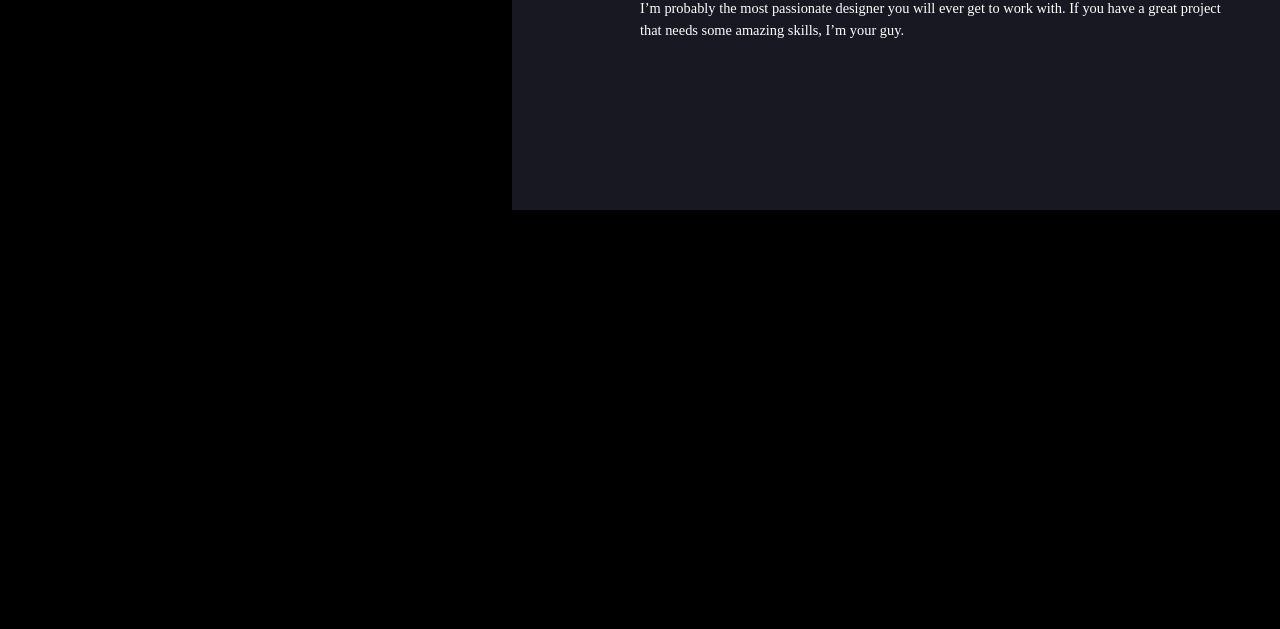
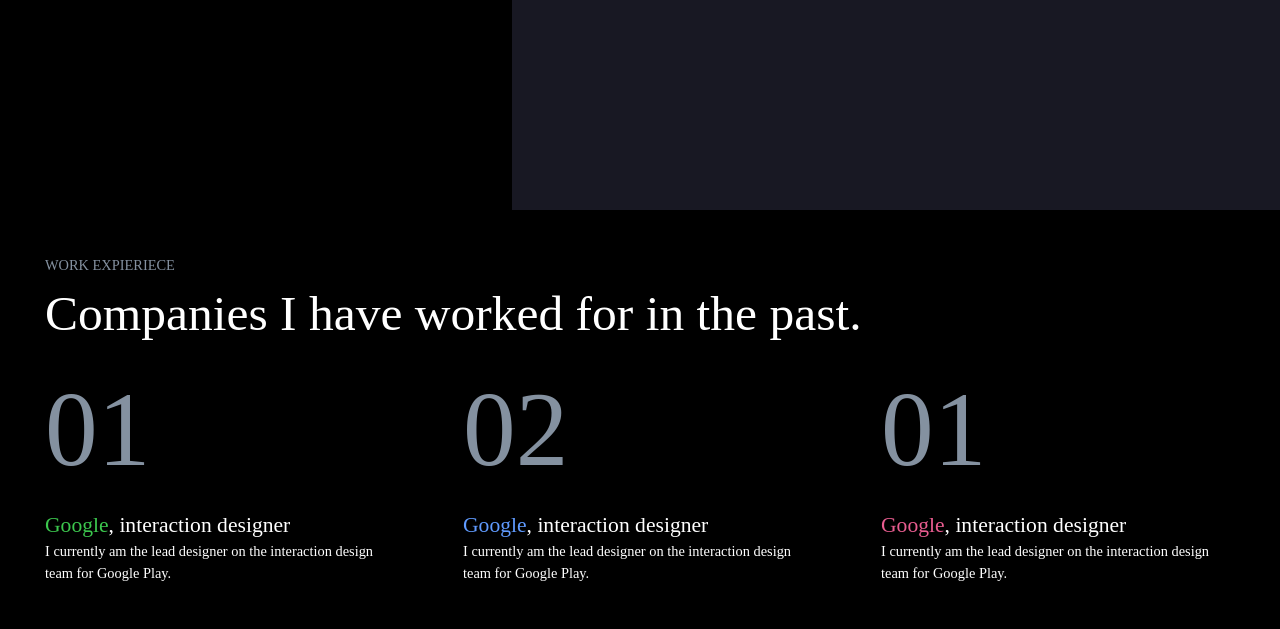
Before and after one commit to GrazianoMono/Portfolio, a website built with webpack: page src/index.html in a window 1280 px wide. Shown: the part 590-1219 px from the top of the page. Before the commit the page ends 800 px from the top, so only its background shows below. Built offline with nearby package versions, Linux system fonts and the light colour scheme; files whose address does not match are found by name.

Commit message:
feat: created work section with company component, fix: momentarily commented header message due to big size

```diff
--- a/src/index.html
+++ b/src/index.html
@@ -15,8 +15,7 @@
 						navbar__logo
 						u-flex-col u-align-start u-justify-stretch
 					"
-				>
-				</div>
+				></div>
 				<div
 					class="
 						navbar__menu
@@ -38,18 +37,69 @@
 				<div class="header__image">
 					<img src="./assets/img/header-image.png" alt="My photo" />
 				</div>
+				<!--
 				<div class="header__message">
-					<h1>
+					<h1 class="message-heading">
 						I'm Robin Williams.<br />A product designer based in
 						Italy.
 					</h1>
-					<span class="text-fixed">
+					<h4>
 						I’m probably the most passionate designer you will ever
 						get to work with. If you have a great project that needs
 						some amazing skills, I’m your guy.
-					</span>
+					</h4>
+				</div>
+				-->
+			</div>
+		</section>
+
+		<section class="work">
+			<div class="work__description">
+				<h5 class="text-light-grey text-uppercase">Work expieriece</h5>
+				<h2>Companies I have worked for in the past.</h2>
+			</div>
+			<div class="work__companies u-flex-col u-justify-center u-align-start">
+				<div
+					class="
+						company
+						u-flex-col u-justify-center u-align-start u-grow-1
+					"
+				>
+					<h1 class="company__heading heading text-light-grey">01</h1>
+					<h3 class="company__role"><span class="text-green">Google</span>, interaction designer</h3>
+					<h5 class="company__role-description">
+						I currently am the lead designer on the interaction
+						design team for Google Play.
+					</h5>
+				</div>
+				<div
+					class="
+						company
+						u-flex-col u-justify-center u-align-start u-grow-1
+					"
+				>
+					<h1 class="company__heading heading text-light-grey">02</h1>
+					<h3 class="company__role"><span class="text-blue">Google</span>, interaction designer</h3>
+					<h5 class="company__role-description">
+						I currently am the lead designer on the interaction
+						design team for Google Play.
+					</h5>
+				</div>
+				<div
+					class="
+						company
+						u-flex-col u-justify-center u-align-start u-grow-1
+					"
+				>
+					<h1 class="company__heading heading text-light-grey">01</h1>
+					<h3 class="company__role"><span class="text-pink">Google</span>, interaction designer</h3>
+					<h5 class="company__role-description">
+						I currently am the lead designer on the interaction
+						design team for Google Play.
+					</h5>
 				</div>
 			</div>
 		</section>
+
 	</body>
 </html>
--- /dev/null
+++ b/src/sass/components/_company.scss
@@ -0,0 +1,3 @@
+.company {
+	min-height: 25rem;
+}
--- a/src/sass/components/_header.scss
+++ b/src/sass/components/_header.scss
@@ -17,7 +17,7 @@
 		grid-row: 1 / 2;
 
 		@include respond(tab-land) {
-			grid-column: 1 / 8;
+			grid-column: 1 / 7;
 		}
 
 		display: flex;
@@ -32,9 +32,10 @@
 		grid-column: 1 / -1;
 		grid-row: 2 / 3;
 		background-color: $color-primary-dark;
+		padding: 5vw;
 
 		@include respond(tab-land) {
-			grid-column: 7 / -1;
+			grid-column: 6 / -1;
 			grid-row: 1 / 2;
 			margin: auto;
 			margin-right: 5vh;
@@ -42,3 +43,20 @@
 		}
 	}
 }
+
+/*
+.message-heading {
+	font-size: 3.2rem;
+
+	@include respond(tab-land) {
+		font-size: 5.5rem;
+	}
+	@include respond(laptop) {
+		font-size: 7.6rem;
+	}
+
+	@include respond(big-desktop) {
+		font-size: 11.7rem;
+	}
+}
+*/
--- /dev/null
+++ b/src/sass/layout/_work.scss
@@ -0,0 +1,13 @@
+.work {
+	padding: 5rem;
+
+	&__companies {
+		@include respond(tab-land) {
+			flex-direction: row;
+
+			& > :not(:last-child) {
+				margin-right: 5vw;
+			}
+		}
+	}
+}
--- a/src/sass/main.scss
+++ b/src/sass/main.scss
@@ -14,6 +14,8 @@
 @import './components/image-container';
 @import './components/navbar';
 @import './components/list';
+@import './components/company';
 
 //LAYOUT SASS
 @import './layout/hero';
+@import './layout/work';
```
